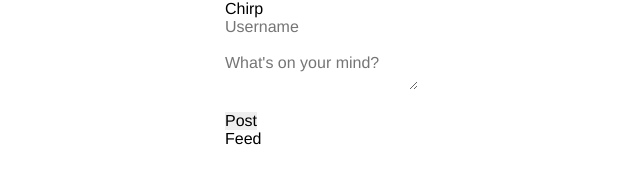
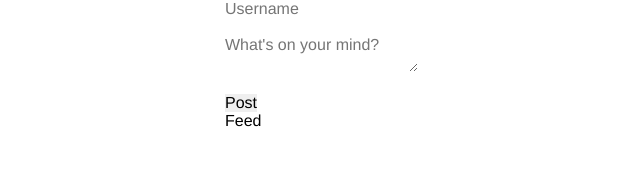
Before and after one commit to 3ch0dev/chirp, a plain HTML site: page index.html in a window 1280 px wide. Shown: the whole page, without its empty margins (255-895 px from the left). Drawn offline with Linux system fonts and the light colour scheme; no server answers.

Commit message:
Update index.html

```diff
--- a/index.html
+++ b/index.html
@@ -596,13 +596,13 @@ fieldset>a>div>div>label:first-child,fieldset>a>div>div>label.lower,fieldset>a>d
   <title>Chirp</title>
 </head>
 <body class="pinstripe">
-  <h1>Chirp</h1>
-
+<fieldset>
   <form id="postForm">
     <input type="text" id="name" placeholder="Username" required><br><br>
     <textarea id="message" placeholder="What's on your mind?" required></textarea><br><br>
     <button type="submit">Post</button>
   </form>
+  </fieldset>
 
   <h2>Feed</h2>
   <div id="feed"></div>
```
